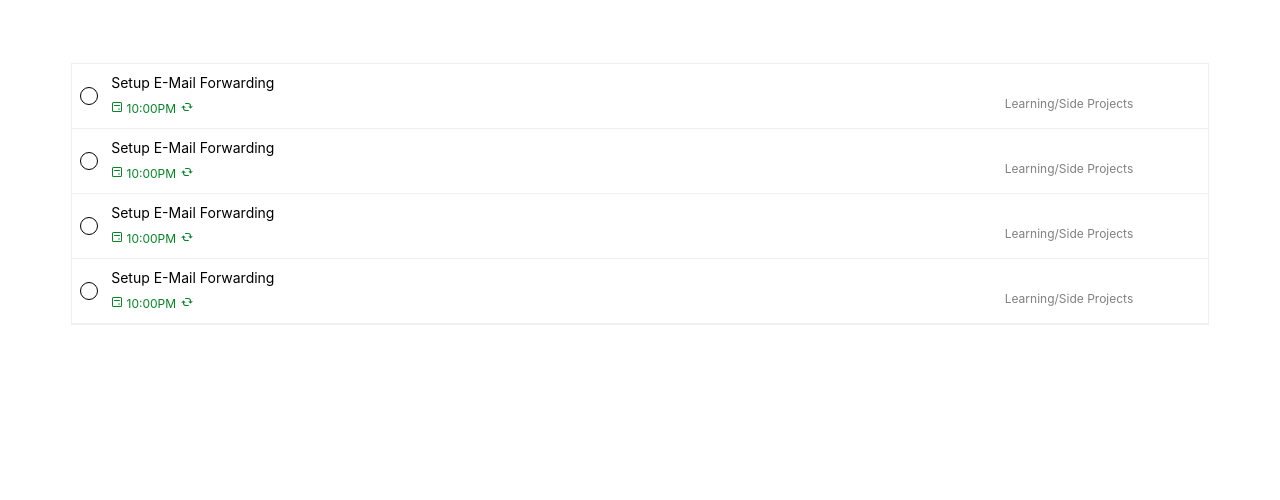
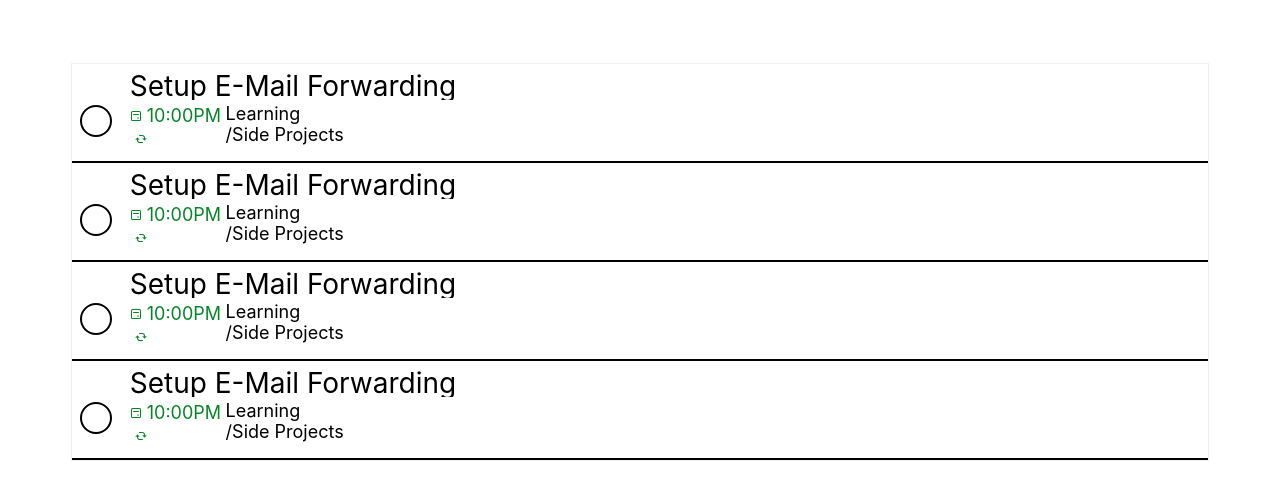
Before and after one commit to RohanMishra97/kindo, a FastAPI app: template templates/template.html in a window 1280 px wide. Shown: the top 500 px of the page. Run offline with FastAPI, Linux system fonts and the light colour scheme; the template is opened without the code that fills it, so the values that code supplies are empty; parts of the project's set-up code (start-up, migrations or seed data) failed here and were passed over.

Commit message:
Dockerized. Kindle doesn't support flexbox?

```diff
--- a/app.py
+++ b/app.py
@@ -25,7 +25,7 @@ def complete_task(task_id: int):
 
 
 if __name__ == '__main__':
-    uvicorn.run("app:app", port=5000)
+    uvicorn.run("app:app", port=5000, host='0.0.0.0')
     print(f"Kicked off.")
 
 # TODO - Add Endpoint to handle Task Complete Order
--- a/requirements.txt
+++ b/requirements.txt
@@ -1,3 +1,4 @@
+aiofiles==0.7.0
 asgiref==3.4.1
 certifi==2021.5.30
 charset-normalizer==2.0.4
@@ -6,6 +7,8 @@ fastapi==0.68.1
 gunicorn==20.1.0
 h11==0.12.0
 idna==3.2
+Jinja2==3.0.1
+MarkupSafe==2.0.1
 numpy==1.21.2
 pandas==1.3.2
 pydantic==1.8.2
--- a/static/styles.css
+++ b/static/styles.css
@@ -11,14 +11,14 @@
 }
 .item {
     flex: 1;
-    display: flex;
+    display: block;
     flex-direction: row;
     align-items: stretch;
-    border-bottom: 1px solid #f0f0f0;
+    border-bottom: 2px solid black;
 }
 
 .check-box-container {
-    display: flex;
+    display: inline-block;
     justify-content: center;
     flex-direction: column;
 }
@@ -27,15 +27,15 @@
     display: flex;
     justify-content: center;
     margin: 8px;
-    height: 16px;
-    width: 16px;
-    border: 1px solid black;
+    height: 28px;
+    width: 28px;
+    border: 2px solid black;
     border-radius: 50%;
 }
 
 .item-content {
     flex: 0 0 90%;
-    display: flex;
+    display: inline-block;
     flex-direction: column;
     padding: 8px 0;
     margin-left: 5px;
@@ -45,8 +45,8 @@
 .title-row {
     margin-bottom: 3px;
     flex-grow: 1;
-    font-size: 14px;
-    line-height: 21px;
+    font-size: 28px;
+    line-height: 28px;
     word-wrap: break-word;
     word-break: break-word;
     display: -webkit-box;
@@ -56,32 +56,33 @@
 }
 
 .info-row {
-    display: flex;
+    display: block;
     flex-direction: row;
     justify-content: space-between;
 }
 
 .due-info {
-    line-height: 12px;
+    line-height: 18px;
     position: static;
     margin: 0;
-    font-size: 12px;
-    display: inline-flex;
+    font-size: 18px;
+    display: inline-block;
     align-items: center;
     color: #058527;
 }
 
 .recurring-flag {
     margin: 5px;
+    display: inline-block;
 }
 
 .project-info {
     margin-left: auto;
-    display: flex;
+    display: inline-block;;
     flex-direction: row;
     max-width: 200px;
     text-overflow: ellipsis;
     overflow: hidden;
-    font-size: 12px;
-    color: grey;
+    font-size: 18px;
+    color: black;
 }
```
Also changed, not shown: 2 other files.
